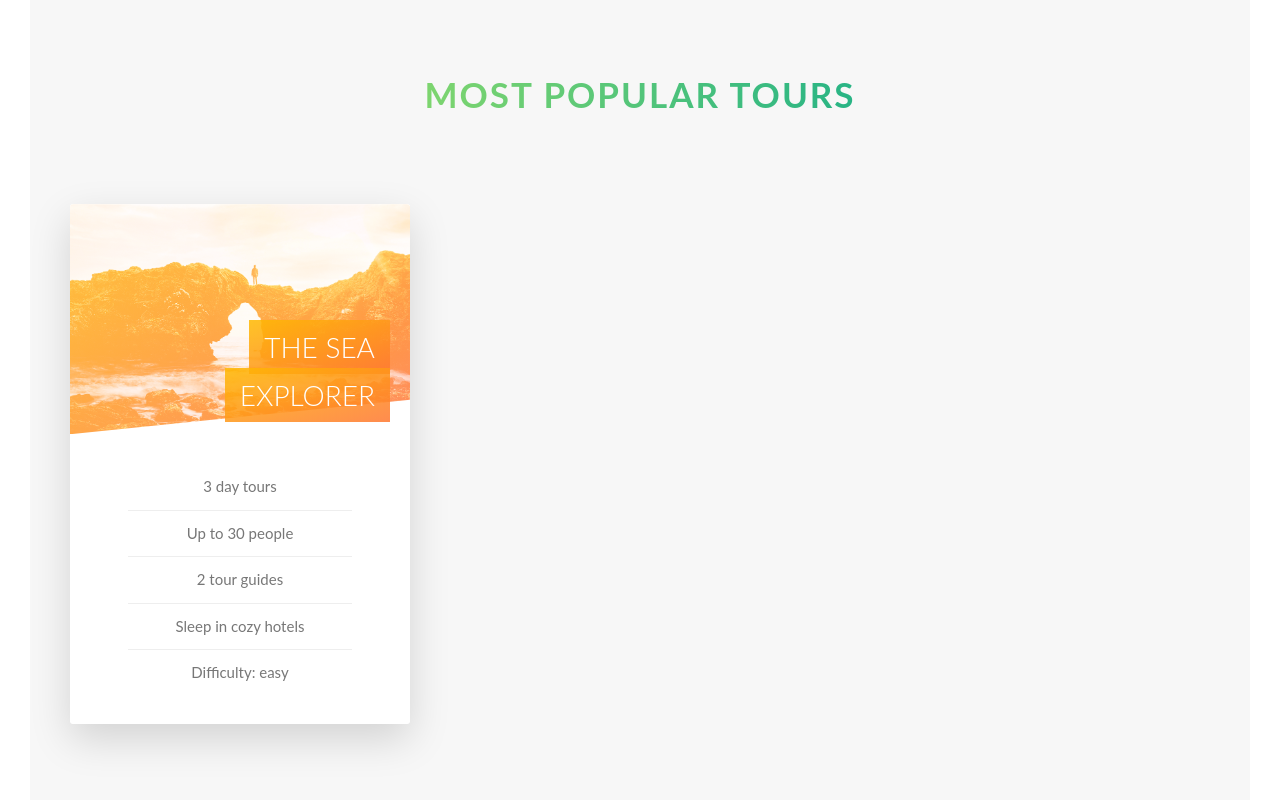
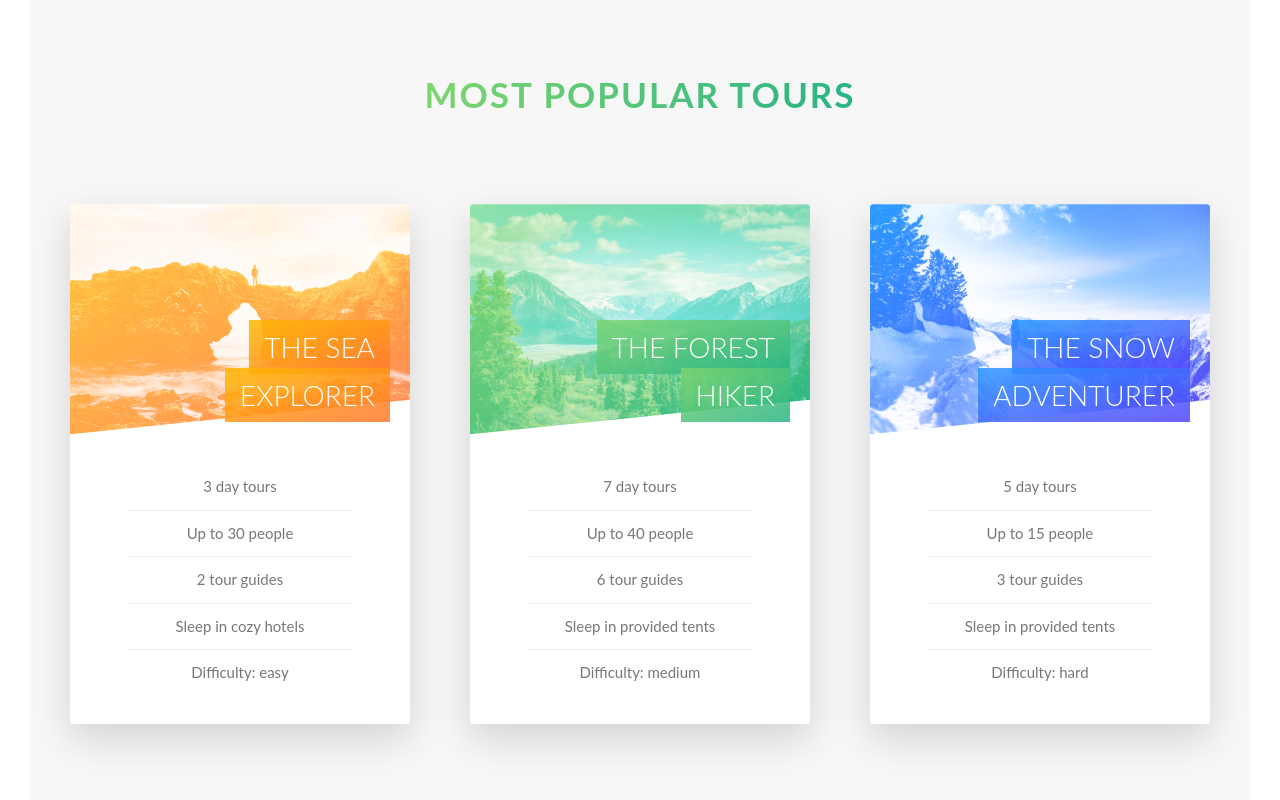
Before and after one commit to binhussen/tour-website, a website: page index.html in a window 1280 px wide. Shown: the part 2402-3202 px from the top of the page. Drawn offline with Linux system fonts and the light colour scheme.

Commit message:
Add other two cards

```diff
--- a/index.html
+++ b/index.html
@@ -165,6 +165,68 @@
 							</div>
 						</div>
 					</div>
+
+					<div class="col-1-of-3">
+						<div class="card">
+							<div class="card__side card__side--front">
+								<div class="card__picture card__picture--2">&nbsp;</div>
+								<h4 class="card__heading">
+									<span class="card__heading-span card__heading-span--2"
+										>The Forest Hiker</span
+									>
+								</h4>
+								<div class="card__details">
+									<ul>
+										<li>7 day tours</li>
+										<li>Up to 40 people</li>
+										<li>6 tour guides</li>
+										<li>Sleep in provided tents</li>
+										<li>Difficulty: medium</li>
+									</ul>
+								</div>
+							</div>
+							<div class="card__side card__side--back card__side--back-2">
+								<div class="card__cta">
+									<div class="card__price-box">
+										<p class="card__price-only">Only</p>
+										<p class="card__price-value">$497</p>
+									</div>
+									<a href="#popup" class="btn btn--white">Book now!</a>
+								</div>
+							</div>
+						</div>
+					</div>
+
+					<div class="col-1-of-3">
+						<div class="card">
+							<div class="card__side card__side--front">
+								<div class="card__picture card__picture--3">&nbsp;</div>
+								<h4 class="card__heading">
+									<span class="card__heading-span card__heading-span--3"
+										>The Snow Adventurer</span
+									>
+								</h4>
+								<div class="card__details">
+									<ul>
+										<li>5 day tours</li>
+										<li>Up to 15 people</li>
+										<li>3 tour guides</li>
+										<li>Sleep in provided tents</li>
+										<li>Difficulty: hard</li>
+									</ul>
+								</div>
+							</div>
+							<div class="card__side card__side--back card__side--back-3">
+								<div class="card__cta">
+									<div class="card__price-box">
+										<p class="card__price-only">Only</p>
+										<p class="card__price-value">$897</p>
+									</div>
+									<a href="#popup" class="btn btn--white">Book now!</a>
+								</div>
+							</div>
+						</div>
+					</div>
 				</div>
 			</section>
 		</main>
--- a/style/components/_card.scss
+++ b/style/components/_card.scss
@@ -34,6 +34,22 @@
 					$color-secondary-dark
 				);
 			}
+
+			&-2 {
+				background-image: linear-gradient(
+					to right bottom,
+					$color-primary-light,
+					$color-primary-dark
+				);
+			}
+
+			&-3 {
+				background-image: linear-gradient(
+					to right bottom,
+					$color-tertiary-light,
+					$color-tertiary-dark
+				);
+			}
 		}
 	}
 
@@ -63,6 +79,24 @@
 				),
 				url(../img/nat-5.jpg);
 		}
+
+		&--2 {
+			background-image: linear-gradient(
+					to right bottom,
+					$color-primary-light,
+					$color-primary-dark
+				),
+				url(../img/nat-6.jpg);
+		}
+
+		&--3 {
+			background-image: linear-gradient(
+					to right bottom,
+					$color-tertiary-light,
+					$color-tertiary-dark
+				),
+				url(../img/nat-7.jpg);
+		}
 	}
 
 	&__heading {
@@ -87,6 +121,22 @@
 				to right bottom,
 				rgba($color-secondary-light, 0.85),
 				rgba($color-secondary-dark, 0.85)
+			);
+		}
+
+		&--2 {
+			background-image: linear-gradient(
+				to right bottom,
+				rgba($color-primary-light, 0.85),
+				rgba($color-primary-dark, 0.85)
+			);
+		}
+
+		&--3 {
+			background-image: linear-gradient(
+				to right bottom,
+				rgba($color-tertiary-light, 0.85),
+				rgba($color-tertiary-dark, 0.85)
 			);
 		}
 	}
```
Also changed, not shown: css/style.css.
